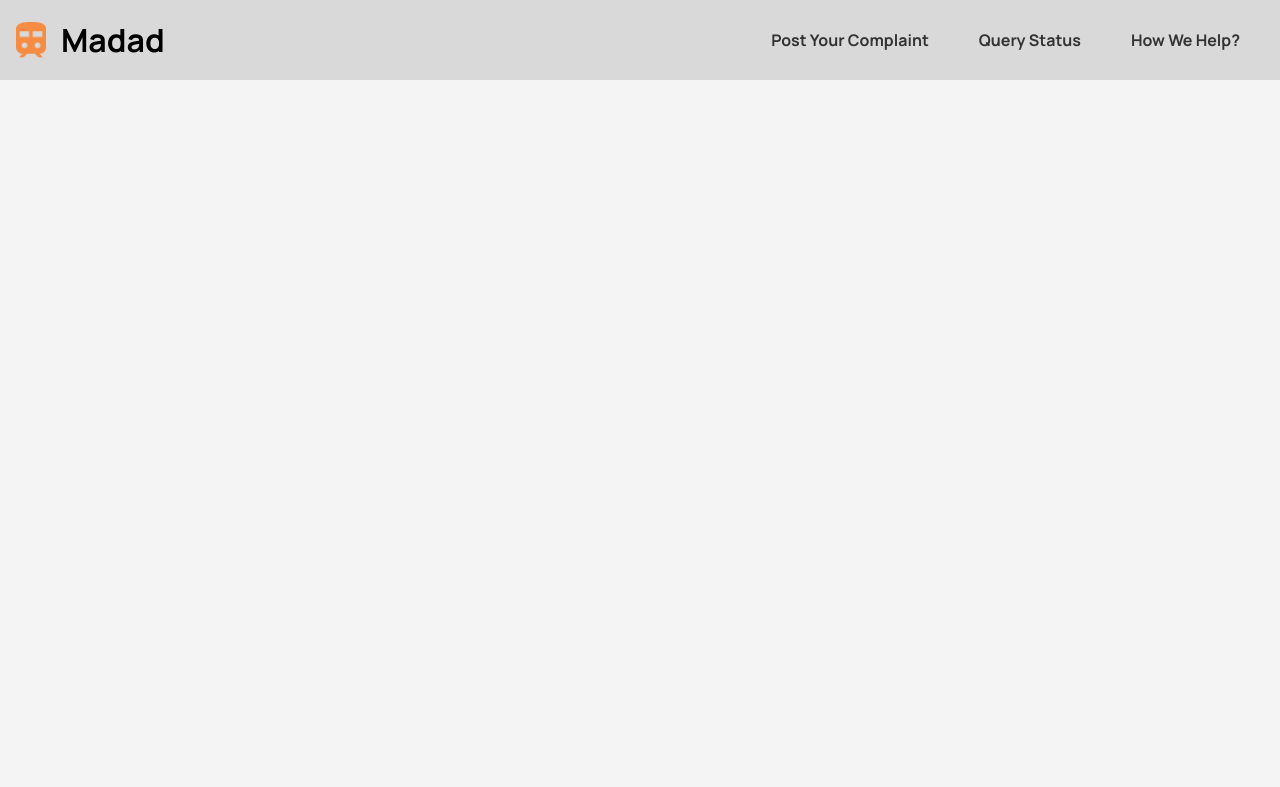
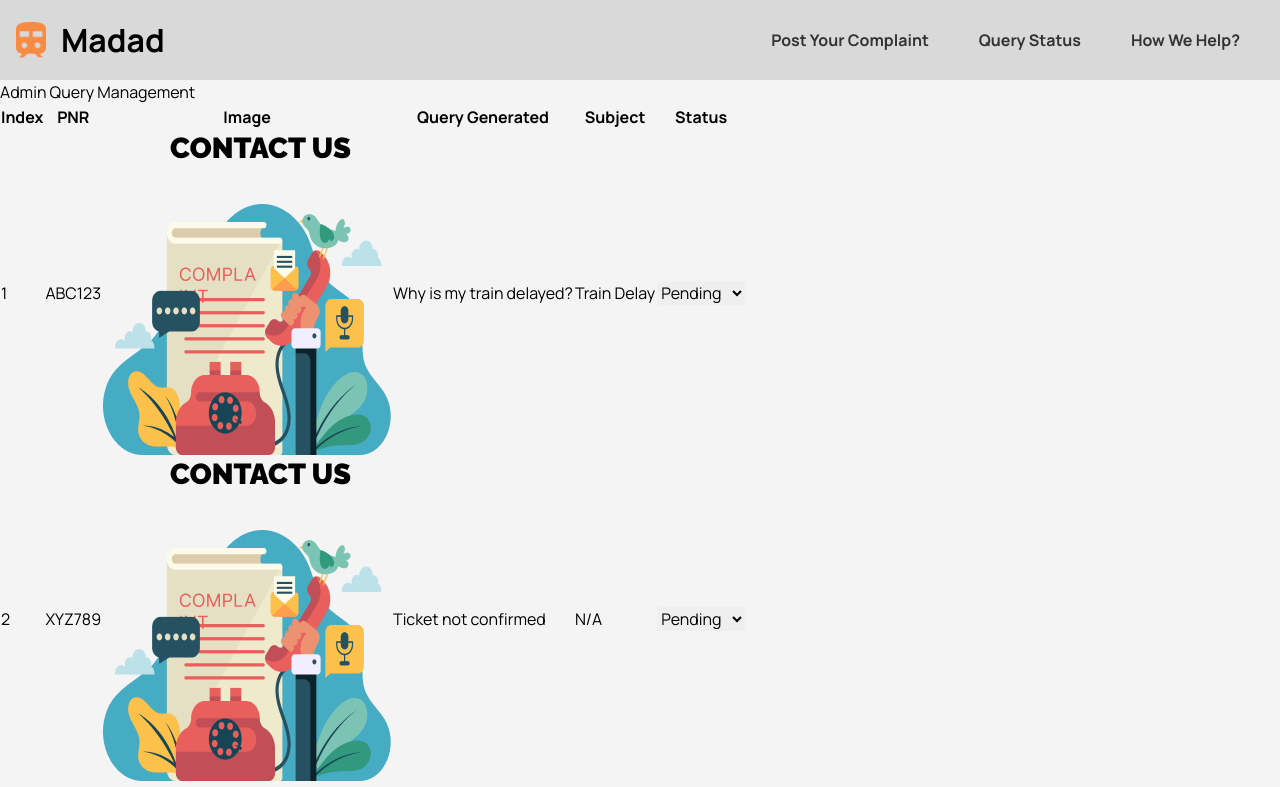
Before and after one commit to akshit1003/rail-madad-frontend, a React (Vite) app in the folder client/: page /admin in a window 1280 px wide. Shown: the top 787 px of the page. Built offline with nearby package versions, Linux system fonts and the light colour scheme.

Commit message:
fix: updates

```diff
--- a/client/src/App.jsx
+++ b/client/src/App.jsx
@@ -6,6 +6,8 @@ import Navbar from './components/Navbar';
 import LandingPage from './pages/Landing';
 import Feedback from './pages/Feedback';
 import Query from './pages/Query';
+import Footer from './components/Footer';
+import Adminpage from './pages/Adminpage';
 
 // import Footer from './components/Footer';
 
@@ -20,8 +22,9 @@ function App() {
                     <Route path="/complain" element={<Complain />} />
                     <Route path="/about" element={<About />} />
                     <Route path="/Feedback" element={<Feedback />} />
+                    <Route path="/admin" element={<Adminpage />} />
                 </Routes>
-                {/* <Footer /> */}
+                <Footer />
             </div>
         </Router>
     );
--- a/client/src/pages/About.jsx
+++ b/client/src/pages/About.jsx
@@ -5,13 +5,13 @@ import Footer from '../components/Footer'
 import Navbar from '../components/Navbar'
 import DataTable from '../components/DataTable'
 import Adminpage from './Adminpage'
+import Queryresult from './Queryresult'
 
 function About() {
   return (
     <>
-      {/* <Help />
-      <Stats /> */}
-      <Adminpage />
+      <Help />
+      <Stats />
     </>
 
   )
--- a/client/src/pages/Adminpage.jsx
+++ b/client/src/pages/Adminpage.jsx
@@ -26,6 +26,14 @@ const Adminpage = () => {
                     "image": "src/assets/img-1.png",
                     "queryGenerated": "Why is my train delayed?",
                     "subject": "Train Delay",
+                    "status": "Pending"
+                },
+                {
+                    "id": 2,
+                    "pnr": "XYZ789",
+                    "image": "src/assets/img-1.png",
+                    "queryGenerated": "Ticket not confirmed",
+                    "subject": null,
                     "status": "Pending"
                 },
                 {
```
